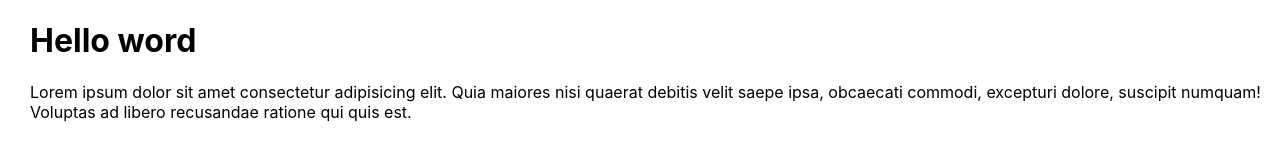
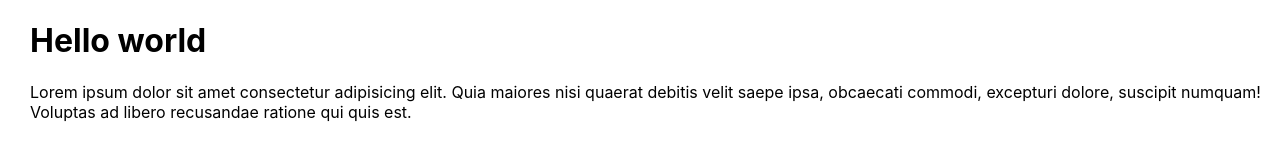
Before and after one commit to PedroHenriqueGazola/Curso-one-bit-code, a React (Create React App) app in the folder React/excriandocomponents/: page / in a window 1280 px wide. Shown: the top 147 px of the page. Built offline with nearby package versions, Linux system fonts and the light colour scheme.

Commit message:
Correçao hello.js

```diff
--- a/React/excriandocomponents/src/App.js
+++ b/React/excriandocomponents/src/App.js
@@ -1,11 +1,11 @@
-import HelloWord from "./hello";
+import HelloWorld from "./hello";
 import Components from "./components/components";
 import Planets from "./components/planets";
 
 function App() {
   return (
     <div>
-      <HelloWord />
+      <HelloWorld />
       <Components />
       <Planets />
     </div>
--- a/React/excriandocomponents/src/hello.js
+++ b/React/excriandocomponents/src/hello.js
@@ -1,5 +1,5 @@
-const HelloWord = () => {
-    return <h1>Hello word</h1>;
+const HelloWorld = () => {
+    return <h1>Hello world</h1>;
 }
 
-export default HelloWord;
+export default HelloWorld;
```
